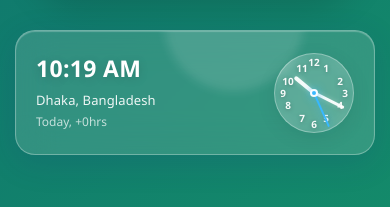
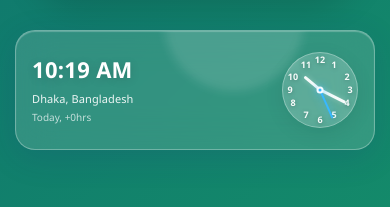
Before and after one commit to riazuddin494/DocNear, a plain HTML site: page index.html in a window 390 px wide. Shown: the part 194-401 px from the top of the page. Drawn offline with Linux system fonts and the light colour scheme.

Commit message:
Add files via upload

```diff
--- a/style.css
+++ b/style.css
@@ -920,3 +920,167 @@
     margin-left: auto;
     margin-right: auto;
 }
+
+
+
+
+
+
+
+
+
+/* ==========================================
+   MOBILE CLOCK FIX
+========================================== */
+
+@media (max-width: 600px) {
+
+    .live-clock-card {
+        width: calc(100% - 30px);
+        max-width: 360px;
+        height: 120px;
+
+        padding: 15px 16px;
+
+        margin-left: auto;
+        margin-right: auto;
+
+        box-sizing: border-box;
+    }
+
+
+    /* LEFT SIDE */
+
+    .digital-time {
+        font-size: 22px;
+    }
+
+    .clock-location {
+        font-size: 11px;
+    }
+
+    .clock-date {
+        font-size: 10px;
+    }
+
+
+    /* WATCH */
+
+    .analog-clock {
+        width: 76px;
+        height: 76px;
+
+        margin-left: 8px;
+
+        flex-shrink: 0;
+    }
+
+
+    /* NUMBERS */
+
+    .clock-number {
+        font-size: 9px;
+
+        width: 14px;
+        height: 14px;
+
+        line-height: 14px;
+    }
+
+
+    /* NUMBER POSITION */
+
+    .n12 {
+        top: 0;
+        left: 50%;
+        transform: translateX(-50%);
+    }
+
+    .n1 {
+        top: 5px;
+        right: 16px;
+    }
+
+    .n2 {
+        top: 17px;
+        right: 3px;
+    }
+
+    .n3 {
+        top: 50%;
+        right: 0;
+        transform: translateY(-50%);
+    }
+
+    .n4 {
+        bottom: 17px;
+        right: 3px;
+    }
+
+    .n5 {
+        bottom: 5px;
+        right: 16px;
+    }
+
+    .n6 {
+        bottom: 0;
+        left: 50%;
+        transform: translateX(-50%);
+    }
+
+    .n7 {
+        bottom: 5px;
+        left: 16px;
+    }
+
+    .n8 {
+        bottom: 17px;
+        left: 3px;
+    }
+
+    .n9 {
+        top: 50%;
+        left: 0;
+        transform: translateY(-50%);
+    }
+
+    .n10 {
+        top: 17px;
+        left: 3px;
+    }
+
+    .n11 {
+        top: 5px;
+        left: 16px;
+    }
+
+
+    /* CLOCK HANDS */
+
+    .hour-hand {
+        height: 21px;
+        width: 3px;
+        margin-left: -1.5px;
+    }
+
+    .minute-hand {
+        height: 28px;
+        width: 3px;
+        margin-left: -1.5px;
+    }
+
+    .second-hand {
+        height: 31px;
+        width: 2px;
+        margin-left: -1px;
+    }
+
+
+    /* CENTER DOT */
+
+    .clock-center {
+        width: 7px;
+        height: 7px;
+    }
+
+}
```
